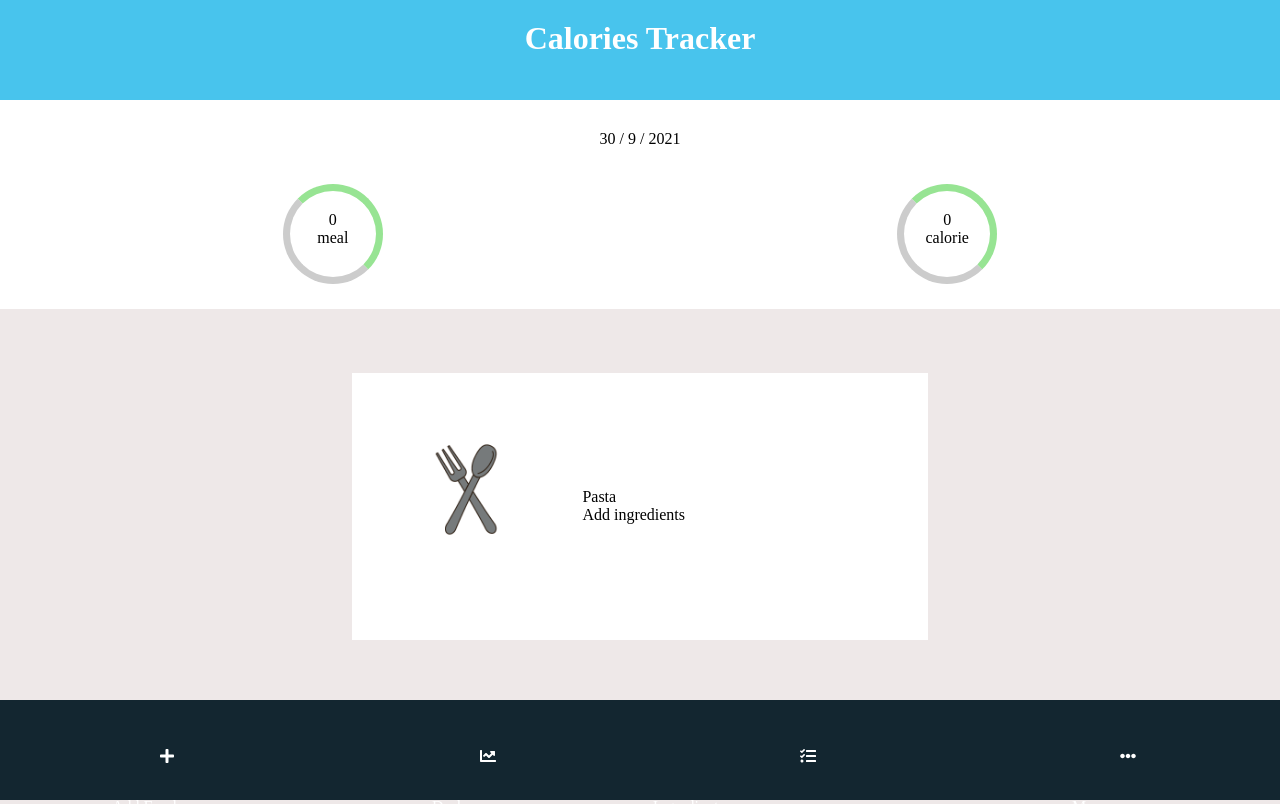
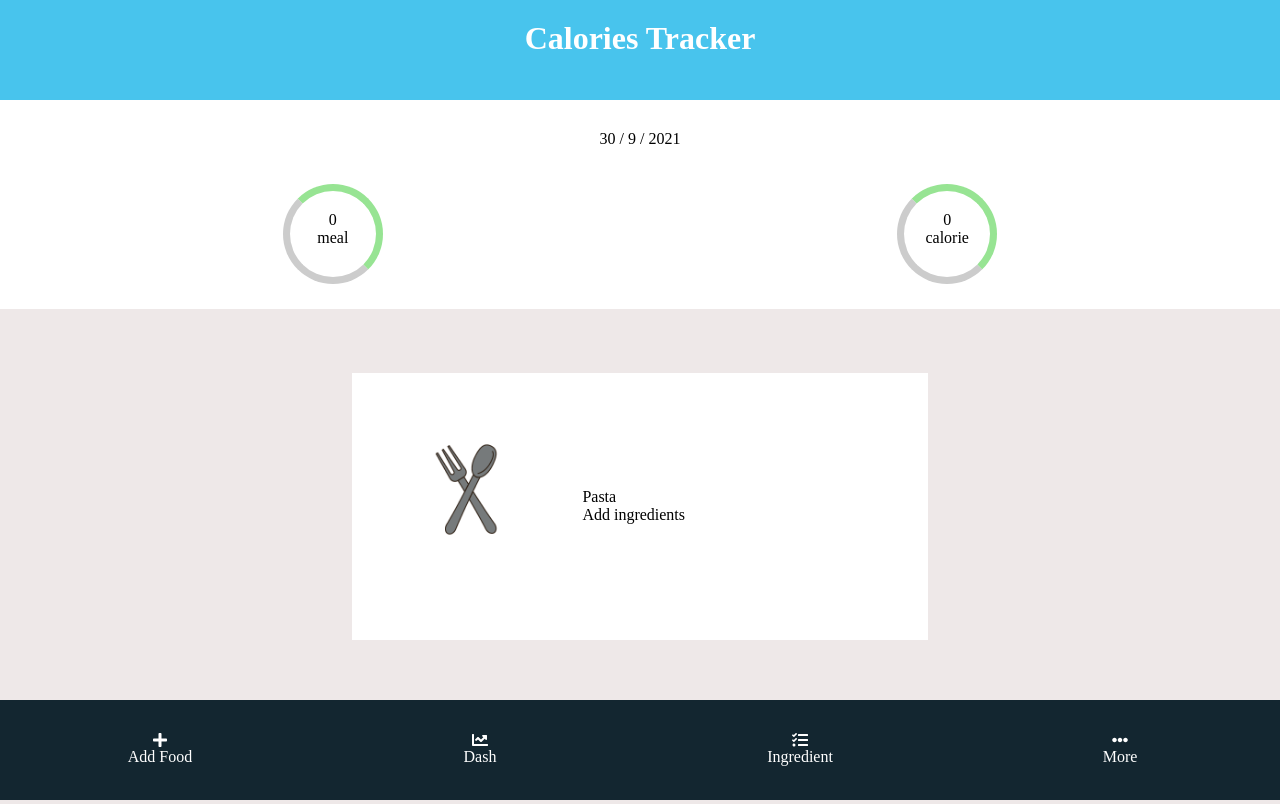
Before and after one commit to widzthedvloper/calories-tracker-frontend, a React (Create React App) app: page /App in a window 1280 px wide. Built offline with nearby package versions, Linux system fonts and the light colour scheme.

Commit message:
Add icon to the footer navbar

```diff
--- a/src/component/FooterComponent.js
+++ b/src/component/FooterComponent.js
@@ -13,22 +13,44 @@ function FooterComponent() {
   return (
     <div className="footer-nav">
       <div className="nav-item">
-        <FontAwesomeIcon icon={faPlus} style={{ marginLeft: '50%', marginTop: '15%'}}/>
-        <NavLink className="footer-item" activeClassName="is-active" to="/new/food" style={{marginLeft: '25%'}}>
-          Add Food
+        <NavLink className="footer-item" activeClassName="is-active" to="/new/food" style={{display: 'flex', justifyContent: 'center', flexDirection: 'column'}}>
+          <span style={{display: 'flex', justifyContent: 'center'}}>
+            <FontAwesomeIcon icon={faPlus} style={{ display: 'block'}} />
+          </span>
+          <span style={{display: 'flex', justifyContent: 'center'}}>
+            Add Food
+          </span>
         </NavLink>
       </div>
       <div className="nav-item">
-        <FontAwesomeIcon icon={faChartLine} style={{ marginLeft: '50%', marginTop: '15%'}}/>
-        <NavLink className="footer-text" activeClassName="is-active" to="/App" style={{marginLeft: '25%'}} >Dash</NavLink>
+        <NavLink className="footer-text" activeClassName="is-active" to="/App" style={{display: 'flex', justifyContent: 'center', flexDirection: 'column'}} >
+          <span style={{display: 'flex', justifyContent: 'center'}}>
+          <FontAwesomeIcon icon={faChartLine} style={{ display: 'block'}} />
+          </span>
+          <span style={{display: 'flex', justifyContent: 'center'}}>
+            Dash
+          </span>
+        </NavLink>
       </div>
       <div className="nav-item">
-        <FontAwesomeIcon icon={faTasks} style={{ marginLeft: '50%', marginTop: '15%'}}/>
-        <NavLink className="footer-text" activeClassName="is-active" to="/App" style={{marginLeft: '-6%'}} >Ingredient</NavLink>
+        <NavLink className="footer-text" activeClassName="is-active" to="/App" style={{display: 'flex', justifyContent: 'center', flexDirection: 'column'}} >
+          <span style={{display: 'flex', justifyContent: 'center'}}>
+            <FontAwesomeIcon icon={faTasks} style={{ display: 'block'}} />
+          </span>
+          <span style={{display: 'flex', justifyContent: 'center'}}>
+            Ingredient
+          </span>
+        </NavLink>
       </div>
       <div className="nav-item">
-        <FontAwesomeIcon icon={faEllipsisH} style={{ marginLeft: '50%', marginTop: '15%'}}/>
-        <NavLink className="footer-text" activeClassName="is-active" to="/App" style={{marginLeft: '25%'}} >More</NavLink>
+        <NavLink className="footer-text" activeClassName="is-active" to="/App" style={{display: 'flex', justifyContent: 'center', flexDirection: 'column'}} >
+          <span style={{display: 'flex', justifyContent: 'center'}}>
+            <FontAwesomeIcon icon={faEllipsisH} style={{ display: 'block'}} />
+          </span>
+          <span style={{display: 'flex', justifyContent: 'center'}}>
+            More
+          </span>
+        </NavLink>
       </div>
     </div>
   );
```
